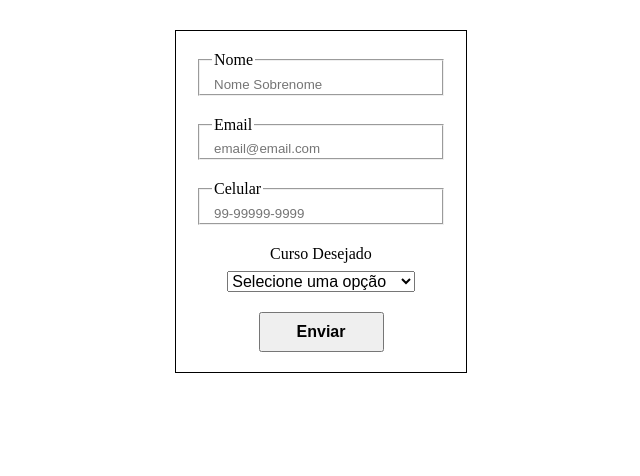
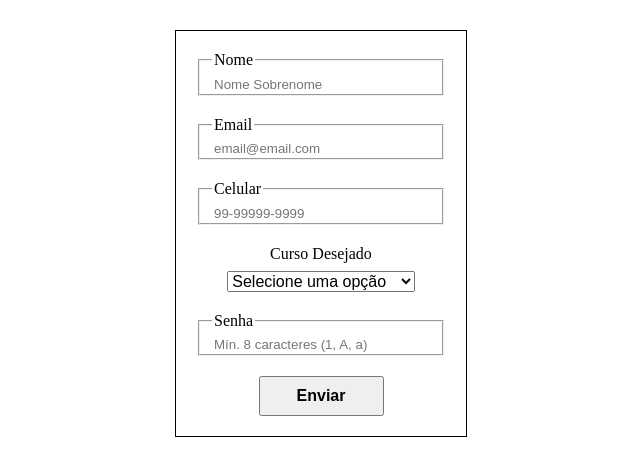
Before and after one commit to rodriguesedson/formulario-teste, a plain HTML site: page index.html in a window 1280 px wide. Shown: the whole page, without its empty margins (319-959 px from the left). Drawn offline with Linux system fonts and the light colour scheme.

Commit message:
Add password field

```diff
--- a/index.html
+++ b/index.html
@@ -36,6 +36,11 @@
         </select>
       </div>
 
+      <fieldset>
+        <legend>Senha</legend>
+        <input type="password" id="password" name="password" pattern="(?=.*\d)(?=.*[a-z])(?=.*[A-Z]).{8,}" placeholder="Mín. 8 caracteres (1, A, a)">
+      </fieldset>
+
       <div class="btn-box">
         <button type="submit" class="btn" id="btn-submit">Enviar</button>
       </div>
```
